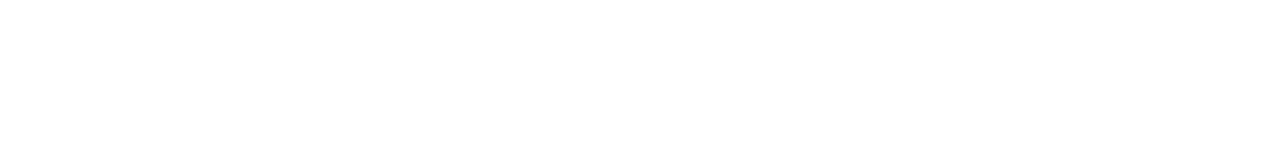
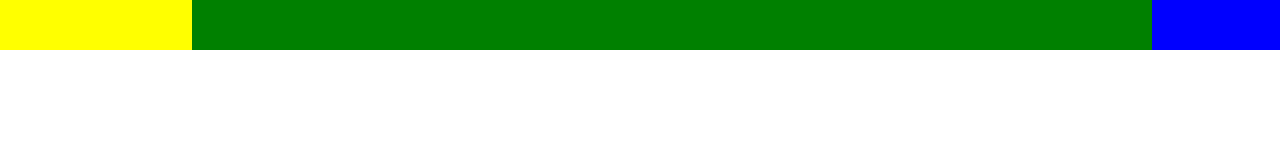
Before and after one commit to RenatoConfuorto/htmlcss-dropbox, a plain HTML site: page index.html in a window 1280 px wide. Drawn offline with nearby package versions, Linux system fonts and the light colour scheme.

Commit message:
header layout

```diff
--- a/index.html
+++ b/index.html
@@ -4,11 +4,26 @@
     <meta charset="UTF-8">
     <meta http-equiv="X-UA-Compatible" content="IE=edge">
     <meta name="viewport" content="width=device-width, initial-scale=1.0">
+    <link rel="preconnect" href="https://fonts.googleapis.com">
+    <link rel="preconnect" href="https://fonts.gstatic.com" crossorigin>
+    <link href="https://fonts.googleapis.com/css2?family=Open+Sans&display=swap" rel="stylesheet">
 
     <title>Dropbox Business</title>
     <link rel="stylesheet" href="style/style.css">
 </head>
 <body>
+    <!-- HEADER  -->
+    <header class="clearfix">
+        <div class="logo">
+            <!-- logo Dropbox -->
+        </div>
+        <nav>
+            <!-- barra di navigazione -->
+        </nav>
 
+        <div class="nav-btn">
+            <!-- bottone -->
+        </div>
+    </header>
 </body>
 </html>
--- a/style/style.css
+++ b/style/style.css
@@ -0,0 +1,52 @@
+/* RESET  */
+*{
+    margin: 0;
+    padding: 0;
+    box-sizing: border-box;
+}
+img{
+    width: 100%;
+}
+
+/* COMMON */
+html{
+    font-size: 62.5%;
+    font-family: 'Open Sans', sans-serif;
+}
+.float-left{
+    float: left;
+}
+.clearfix::before{
+    content: "";
+    display: table;
+    clear: both;
+}
+
+/* HEADER  */
+header{
+    background-color:aqua;
+    /* debug: */
+    height: 5em;
+    width: 100%;
+}
+.logo{
+    background-color: yellow;
+    height: 100%;
+    /* debug: */
+    float: left;
+    width: 15%;
+}
+nav{
+    background-color: green;
+    height: 100%;
+    /* debug: */
+    float: left;
+    width: 75%;
+}
+.nav-btn{
+    height: 100%;
+    background-color: blue;
+    /* debug: */
+    float: left;
+    width: 10%;
+}
```
